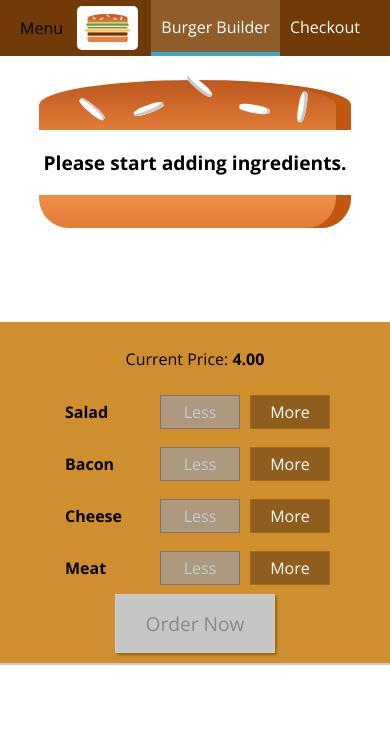
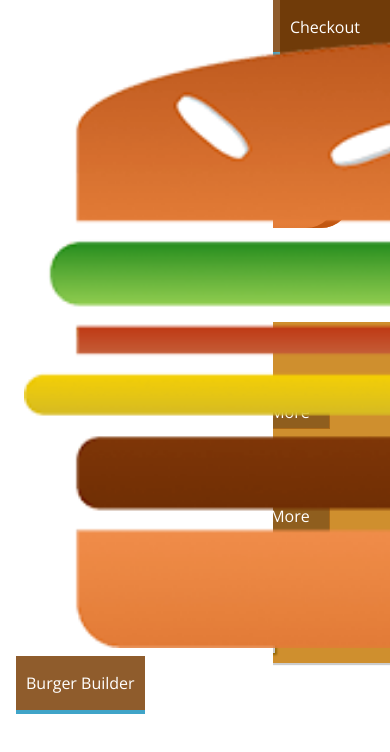
Before and after one commit to salehrezq/react-complete-guide-maximilian-burger-builder, a React (Create React App) app: page / in a window 390 px wide. Shown: the top 752 px of the page. Built offline with nearby package versions, Linux system fonts and the light colour scheme.

Commit message:
Implement and put the SideDrawer comp. into use
Lesson:
08. A Real App The Burger Builder (Basic Version)\
30. Creating a Responsive Sidedrawer

```diff
--- a/src/components/Layout/Layout.js
+++ b/src/components/Layout/Layout.js
@@ -3,10 +3,12 @@
 import Auxiliary from "../../hoc/Auxiliary";
 import classes from './Layout.module.css';
 import Toolbar from "../Navigation/Toolbar/Toolbar";
+import SideDrawer from "../Navigation/SideDrawer/SideDrawer";
 
 const Layout = props => (
    <Auxiliary>
       <Toolbar/>
+      <SideDrawer/>
       <main className={classes.Content}>
          {props.children}
       </main>
--- a/src/components/Navigation/SideDrawer/SideDrawer.js
+++ b/src/components/Navigation/SideDrawer/SideDrawer.js
@@ -0,0 +1,18 @@
+import React from 'react';
+import classes from './SideDrawer.module.css';
+import Logo from "../../Logo/Logo";
+import NavigationItems from "../NavigationItems/NavigationItems";
+
+const SideDrawer = props => {
+
+   return (
+      <div className={classes.SideDrawer}>
+         <Logo/>
+         <nav>
+            <NavigationItems/>
+         </nav>
+      </div>
+   );
+};
+
+export default SideDrawer;
--- a/src/components/Navigation/SideDrawer/SideDrawer.module.css
+++ b/src/components/Navigation/SideDrawer/SideDrawer.module.css
@@ -0,0 +1,27 @@
+.SideDrawer {
+   position: fixed;
+   width: 280px;
+   max-width: 70%;
+   height: 100%;
+   left: 0;
+   top: 0;
+   z-index: 200;
+   background-color: white;
+   padding: 32px 16px;
+   box-sizing: border-box;
+   transition: transform 0.3s ease-out;
+}
+
+@media (min-width: 500px) {
+   .SideDrawer {
+      display: none;
+   }
+}
+
+.Open {
+   transform: translateX(0);
+}
+
+.Close {
+   transform: translateX(-100%);
+}
```
